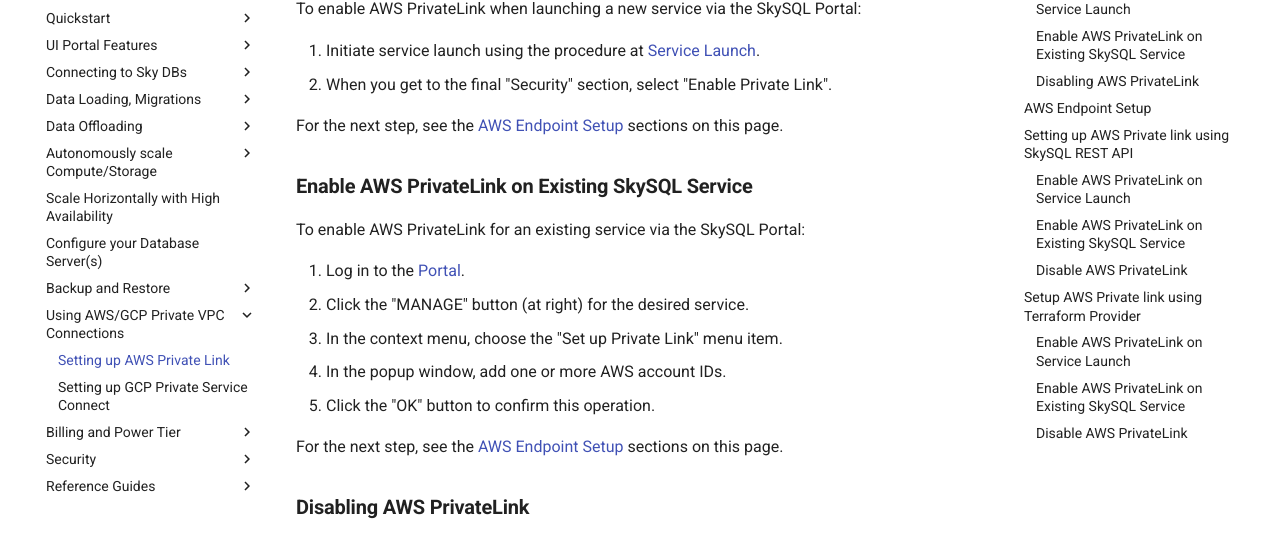
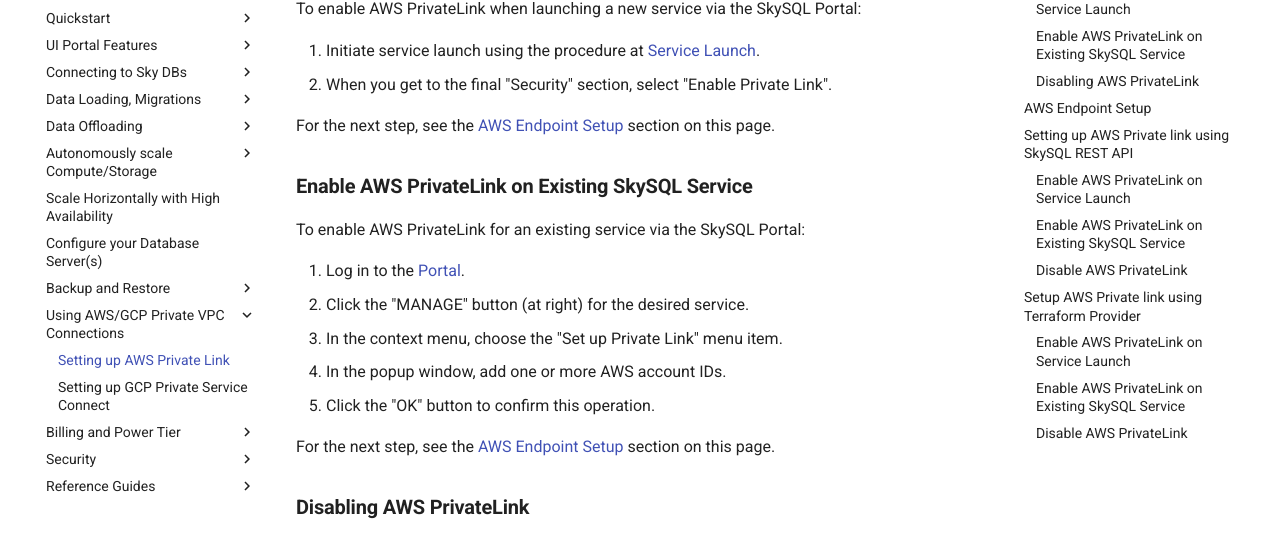
Before and after one commit to skysqlinc/skysql-docs, an MkDocs documentation site: the page built from docs/Using AWS GCP private VPC connections e42fec2f611d45a5b8f5caaa4d3a53d2/Setting up AWS Private Link 4e93fe75265c415a857e4179e08b44a6.md, in a window 1280 px wide and 900 px high, scrolled down 1178 px. Shown: the part 144-686 px from the top of the window. Built offline with MkDocs 1.6.1 and Material for MkDocs 9.7.7, drawn with Linux system fonts in a browser that asks for light colours.

Commit message:
minor fix

```diff
--- a/docs/Using AWS GCP private VPC connections e42fec2f611d45a5b8f5caaa4d3a53d2/Setting up AWS Private Link 4e93fe75265c415a857e4179e08b44a6.md
+++ b/docs/Using AWS GCP private VPC connections e42fec2f611d45a5b8f5caaa4d3a53d2/Setting up AWS Private Link 4e93fe75265c415a857e4179e08b44a6.md
@@ -33,7 +33,7 @@
 1. Initiate service launch using the procedure at [Service Launch](https://mariadb.com/docs/skysql-dbaas/service-management/nr-launch/).
 2. When you get to the final "Security" section, select "Enable Private Link".
 
-For the next step, see the [AWS Endpoint Setup](https://mariadb.com/docs/skysql-dbaas/security/nr-private-connections/nr-aws-privatelink/#AWS_Endpoint_Setup) sections on this page.
+For the next step, see the [AWS Endpoint Setup](#aws-endpoint-setup) section on this page.
 
 ### **Enable AWS PrivateLink on Existing SkySQL Service**
 
@@ -45,7 +45,7 @@
 4. In the popup window, add one or more AWS account IDs.
 5. Click the "OK" button to confirm this operation.
 
-For the next step, see the [AWS Endpoint Setup](https://mariadb.com/docs/skysql-dbaas/security/nr-private-connections/nr-aws-privatelink/#AWS_Endpoint_Setup) sections on this page.
+For the next step, see the [AWS Endpoint Setup](#aws-endpoint-setup) section on this page.
 
 ### **Disabling AWS PrivateLink**
 
```
